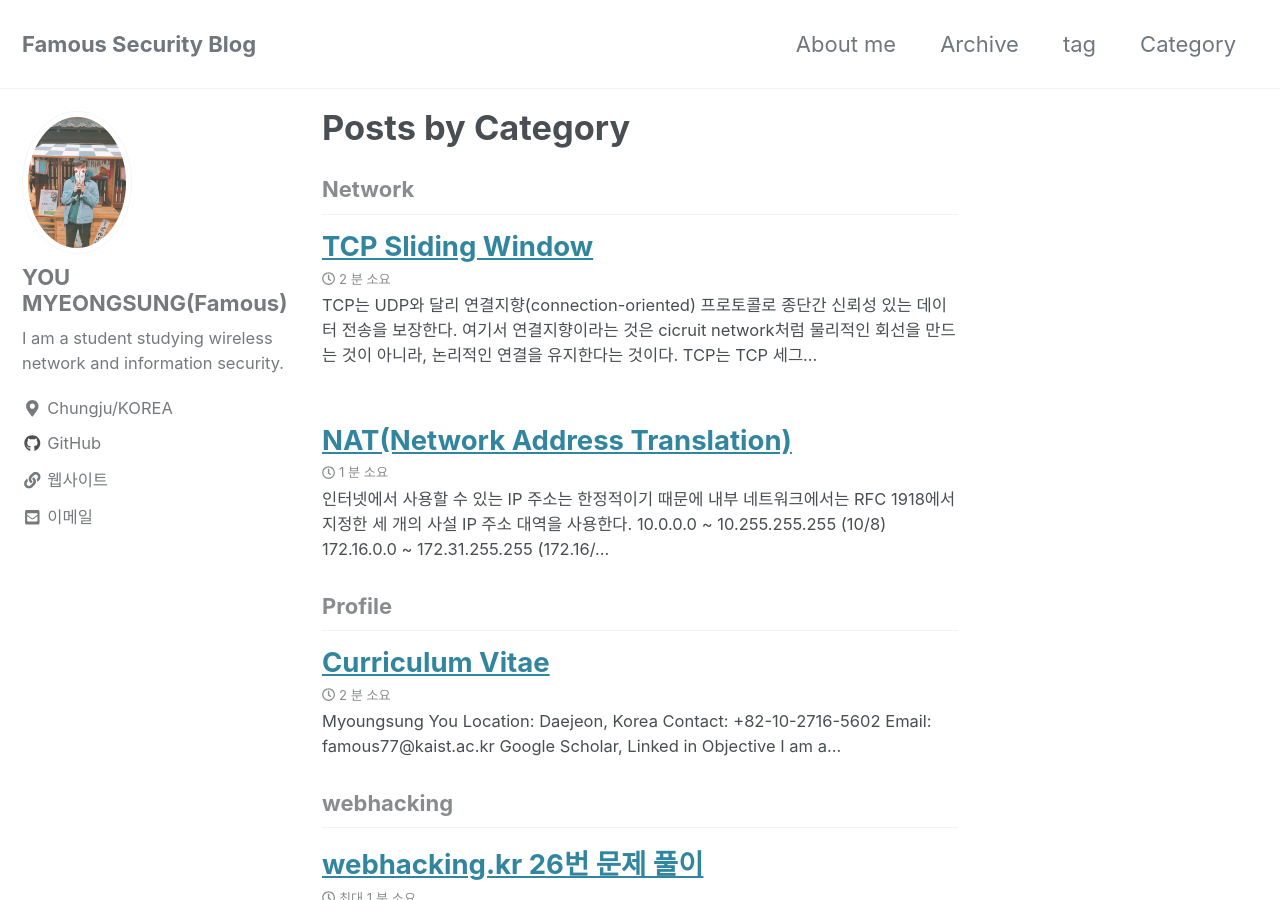
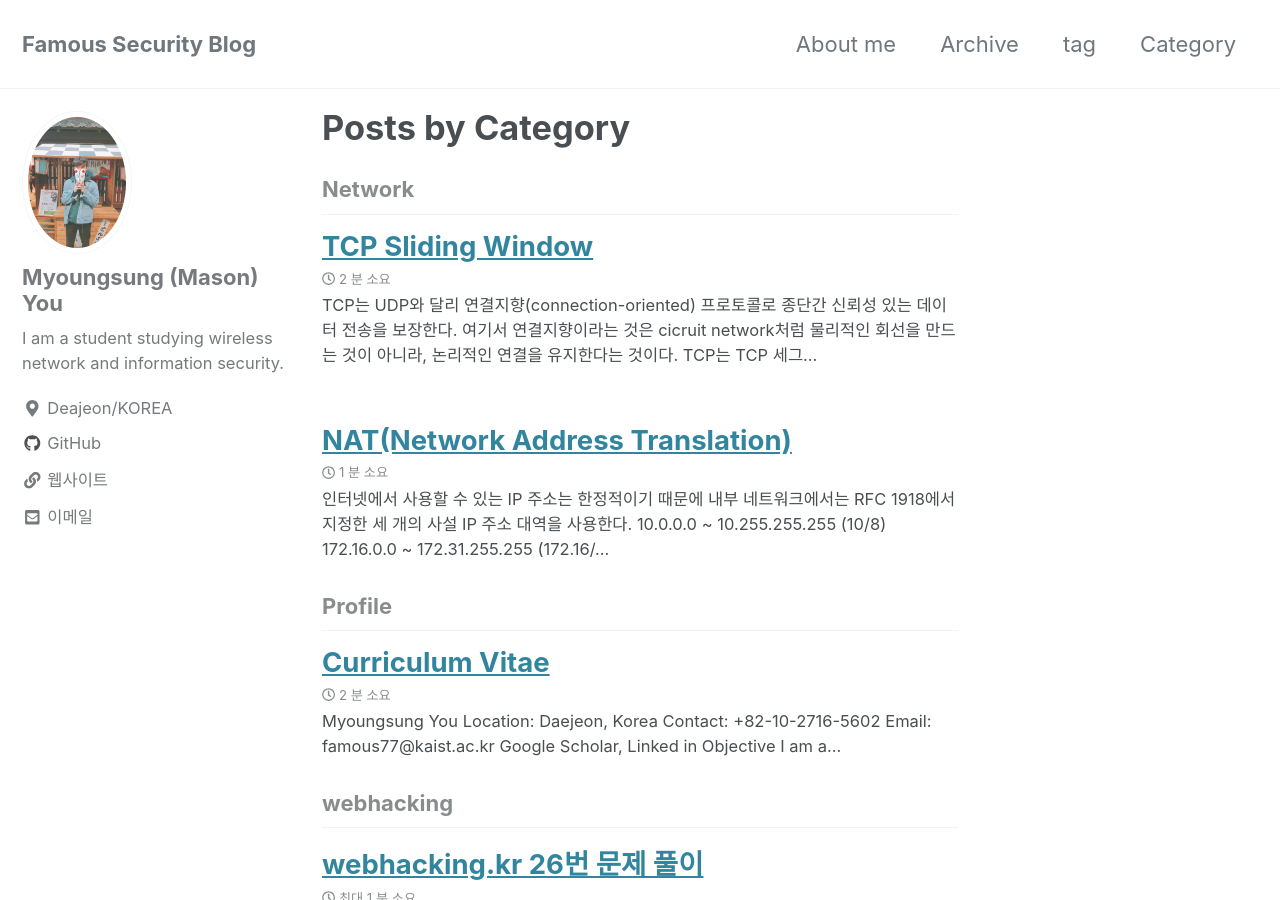
Before and after one commit to Famous7/famous7.github.io, a Jekyll site: the page built from _pages/category-archive.html, in a window 1280 px wide and 900 px high. Built offline with Jekyll 4.4.1, drawn with Linux system fonts in a browser that asks for light colours; cached includes are drawn as plain includes; nearby versions of some CDN libraries.

Commit message:
Update _config.yml

```diff
--- a/_config.yml
+++ b/_config.yml
@@ -106,11 +106,11 @@ analytics:
 
 # Site Author
 author:
-  name             : "YOU MYEONGSUNG(Famous)"
+  name             : "Myoungsung (Mason) You"
   avatar           : "/assets/images/bio-photo.jpg"
   bio              : "I am a student studying wireless network and information security."
-  location         : "Chungju/KOREA"
-  email            : "barcel{at}naver.com"
+  location         : "Deajeon/KOREA"
+  email            : "famous77{at}kaist.ac.kr"
   uri              : "Test"
   links:
     - label: "Email"
```
